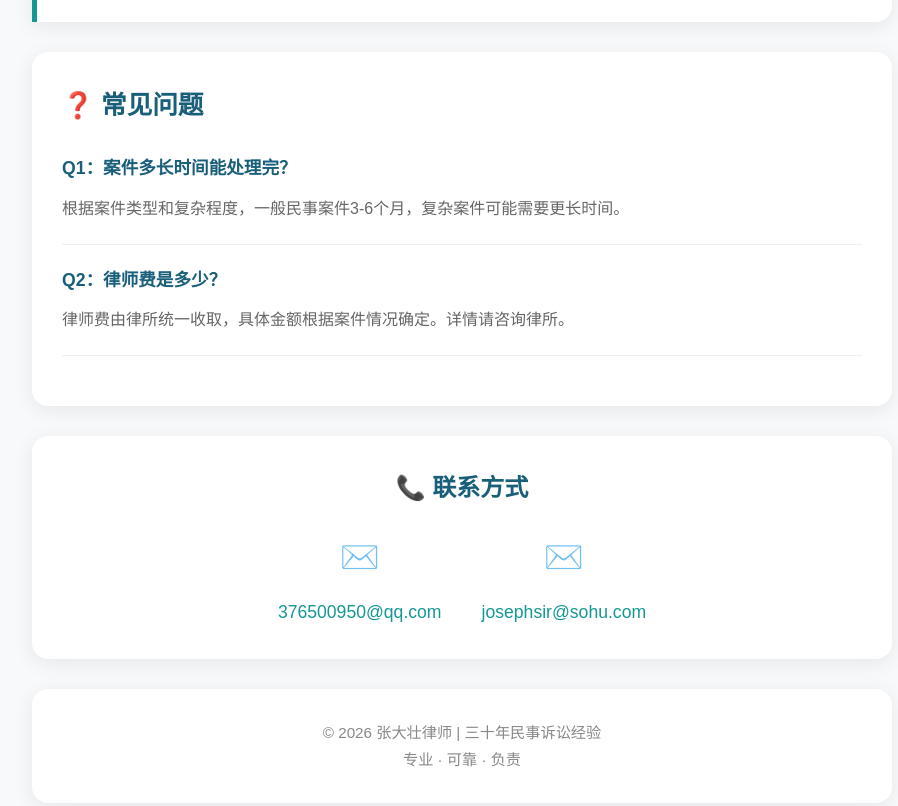
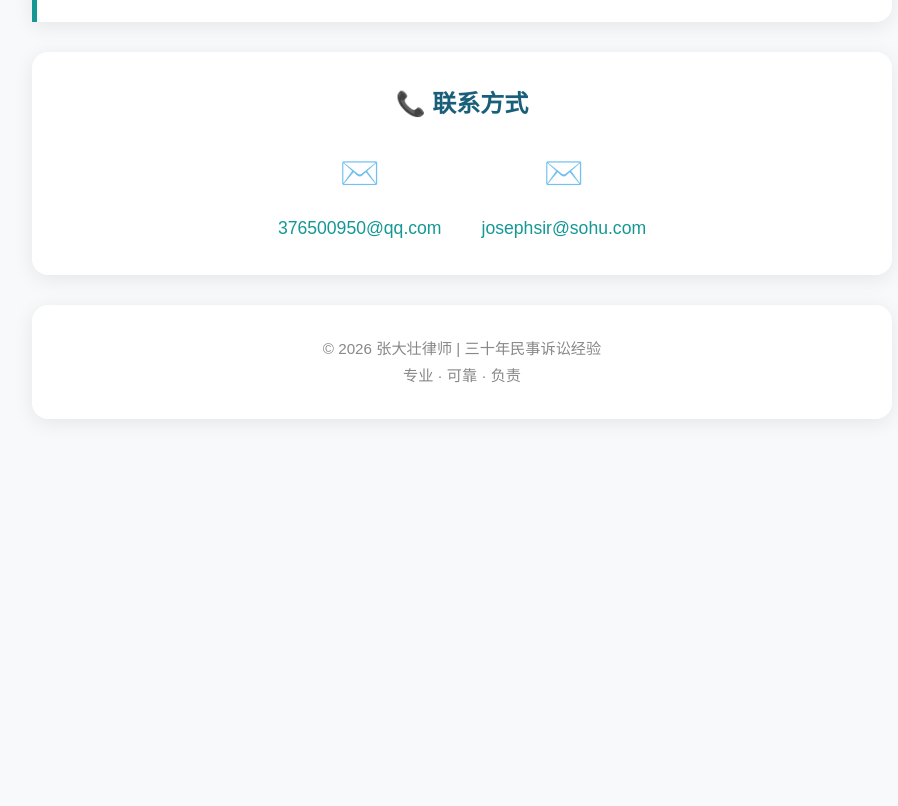
Before and after one commit to zhangjosephsir/zhangdazhuang, a plain HTML site: page index.html in a window 1280 px wide. Shown: the part 5994-6800 px from the top of the page, without its empty margins (178-1076 px from the left). After the commit the page ends 6433 px from the top, so only its background shows below. Drawn offline with Linux system fonts and the light colour scheme.

Commit message:
删除常见问题部分

```diff
--- a/index.html
+++ b/index.html
@@ -889,19 +889,6 @@
             </div>
         </div>
 
-        <!-- FAQ -->
-        <div class="faq">
-            <h2>❓ 常见问题</h2>
-            <div class="faq-item">
-                <div class="faq-question">Q1：案件多长时间能处理完？</div>
-                <div class="faq-answer">根据案件类型和复杂程度，一般民事案件3-6个月，复杂案件可能需要更长时间。</div>
-            </div>
-            <div class="faq-item">
-                <div class="faq-question">Q2：律师费是多少？</div>
-                <div class="faq-answer">律师费由律所统一收取，具体金额根据案件情况确定。详情请咨询律所。</div>
-            </div>
-        </div>
-
         <!-- Contact -->
         <div class="contact-section">
             <h2>📞 联系方式</h2>
```
